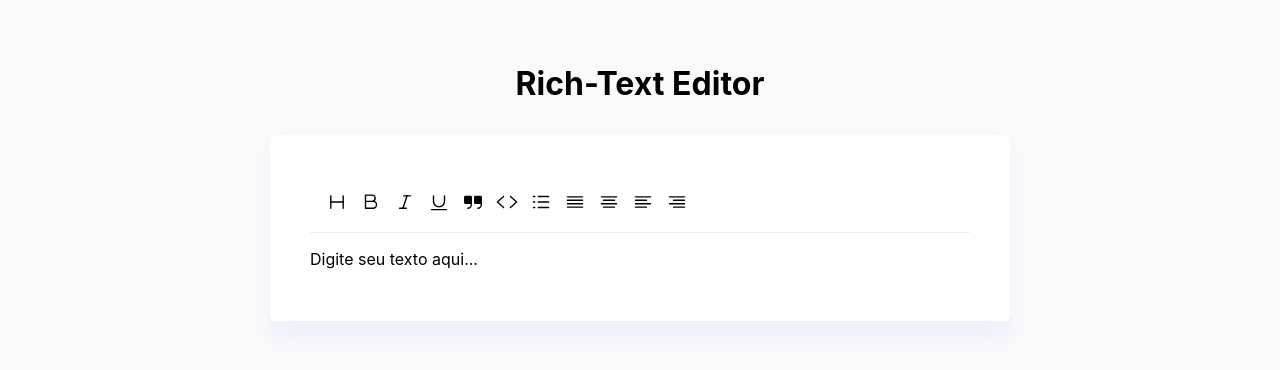
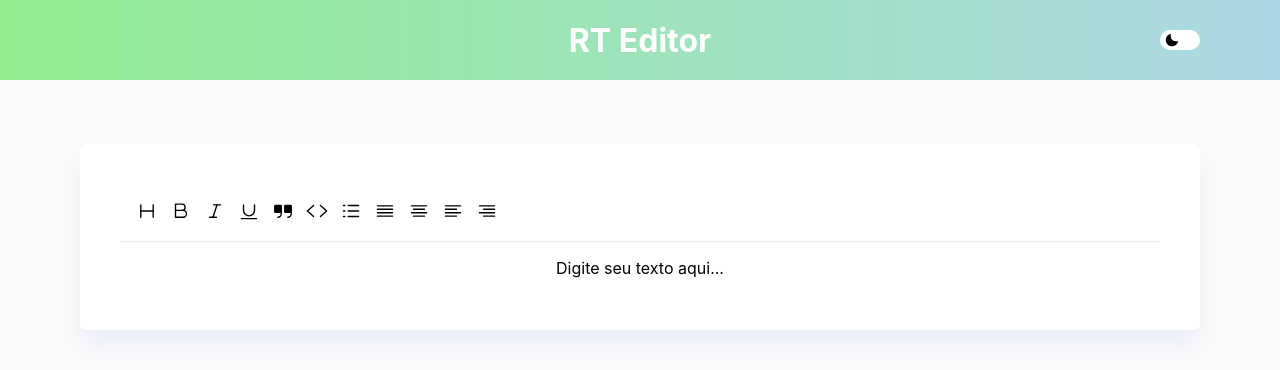
Before and after one commit to RafaelC77/rich-text-editor, a React (Create React App) app: page / in a window 1280 px wide. Shown: the top 370 px of the page. Built offline with nearby package versions, Linux system fonts and the light colour scheme.

Commit message:
feat: create header component

```diff
--- a/public/index.html
+++ b/public/index.html
@@ -3,7 +3,7 @@
   <head>
     <meta charset="utf-8" />
     <meta name="viewport" content="width=device-width, initial-scale=1" />
-    <title>Rich-Text Editor</title>
+    <title>RT Editor</title>
   </head>
   <body>
     <noscript>You need to enable JavaScript to run this app.</noscript>
--- a/src/App.tsx
+++ b/src/App.tsx
@@ -22,6 +22,7 @@ import {
 } from "slate-react";
 import { Code } from "./components/Code";
 import { Default } from "./components/Default";
+import { Header } from "./components/Header";
 import { Leaf } from "./components/Leaf";
 import { List } from "./components/List";
 import { ListItem } from "./components/ListItem";
@@ -32,6 +33,7 @@ import { CustomEditor } from "./helpers/customEditor";
 import "./index.css";
 
 export function App() {
+  const [theme, setTheme] = useState("light");
   const [editor] = useState(() => withReact(createEditor()));
 
   const initialValue: Descendant[] = useMemo(() => {
@@ -161,10 +163,15 @@ export function App() {
     return <Leaf {...props} />;
   }, []);
 
+  function toggleTheme() {
+    setTheme((prevTheme) => (prevTheme === "light" ? "dark" : "light"));
+  }
+
   return (
+    <>
+      <Header theme={theme} onThemeChange={toggleTheme} />
+
       <div className="container">
-      <h1>Rich-Text Editor</h1>
-
         <main>
           <div className="toolbar">
             <button
@@ -247,5 +254,6 @@ export function App() {
           </Slate>
         </main>
       </div>
+    </>
   );
 }
--- /dev/null
+++ b/src/components/Header/index.tsx
@@ -0,0 +1,30 @@
+import { Moon, Sun } from "phosphor-react";
+import "./style.css";
+
+interface HeaderProps {
+  theme: string;
+  onThemeChange: () => void;
+}
+
+export function Header({ theme, onThemeChange }: HeaderProps) {
+  const isDarkTheme = theme === "dark";
+
+  return (
+    <header>
+      <div className="container box">
+        <h1>RT Editor</h1>
+        <button onClick={onThemeChange}>
+          <div className={`theme-switcher ${isDarkTheme && "dark"}`}>
+            <div className={`switch`}>
+              {theme === "light" ? (
+                <Moon weight="fill" size={16} />
+              ) : (
+                <Sun size={16} />
+              )}
+            </div>
+          </div>
+        </button>
+      </div>
+    </header>
+  );
+}
--- /dev/null
+++ b/src/components/Header/style.css
@@ -0,0 +1,42 @@
+header {
+  height: 5rem;
+  width: 100%;
+  color: white;
+  background: linear-gradient(to right, lightgreen, lightblue);
+}
+
+.box {
+  height: 100%;
+  width: 100%;
+  display: flex;
+  align-items: center;
+  justify-content: center;
+  position: relative;
+}
+
+header button {
+  position: absolute;
+  right: 2rem;
+}
+
+.theme-switcher {
+  height: 20px;
+  width: 40px;
+  background: white;
+  color: black;
+  border-radius: 10px;
+  position: relative;
+}
+
+.switch {
+  height: 12px;
+  width: 12px;
+  position: absolute;
+  top: 2px;
+  left: 4px;
+  transition: 0.2s;
+}
+
+.dark .switch {
+  left: 20px;
+}
--- a/src/components/Quote.tsx
+++ b/src/components/Quote.tsx
@@ -5,7 +5,7 @@ export function Quote(props: RenderElementProps) {
   return (
     <blockquote {...props.attributes}>
       <Quotes weight="fill" size={28} />
-      <p>{props.children}</p>
+      <p style={{ textAlign: props.element.textAlign }}>{props.children}</p>
     </blockquote>
   );
 }
--- a/src/index.css
+++ b/src/index.css
@@ -19,25 +19,22 @@ code {
 }
 
 .container {
-  max-width: 48.25rem;
-  margin: 4rem auto;
-  padding: 0 1rem;
-
-  display: flex;
-  flex-direction: column;
-  align-items: center;
-}
-
-h1 {
-  margin-bottom: 2rem;
+  max-width: 74rem;
+  margin: 0 auto;
+  padding: 0 2rem;
 }
 
 main {
   background-color: #ffffff;
   width: 100%;
   padding: 2.5rem;
+  margin-top: 4rem;
   border-radius: 6px;
   box-shadow: rgba(118, 143, 255, 0.1) 0 1rem 1.5rem 0;
+
+  display: flex;
+  flex-direction: column;
+  align-items: center;
 }
 
 main h1 {
@@ -74,6 +71,7 @@ li {
   border-bottom: 1px solid #eee;
   padding: 1rem;
   margin-bottom: 1rem;
+  width: 100%;
 
   display: flex;
   gap: 0.75rem;
@@ -86,8 +84,18 @@ button {
   cursor: pointer;
 }
 
-@media (max-width: 720px) {
-  body {
-    font-size: 0.875rem;
+@media (max-width: 992px) {
+  html {
+    font-size: 93.75%;
   }
 }
+
+@media (max-width: 480px) {
+  html {
+    font-size: 87.5%;
+  }
+
+  .container {
+    padding: 0 1rem;
+  }
+}
```
Lines whose indentation alone changed are shown as unchanged.
